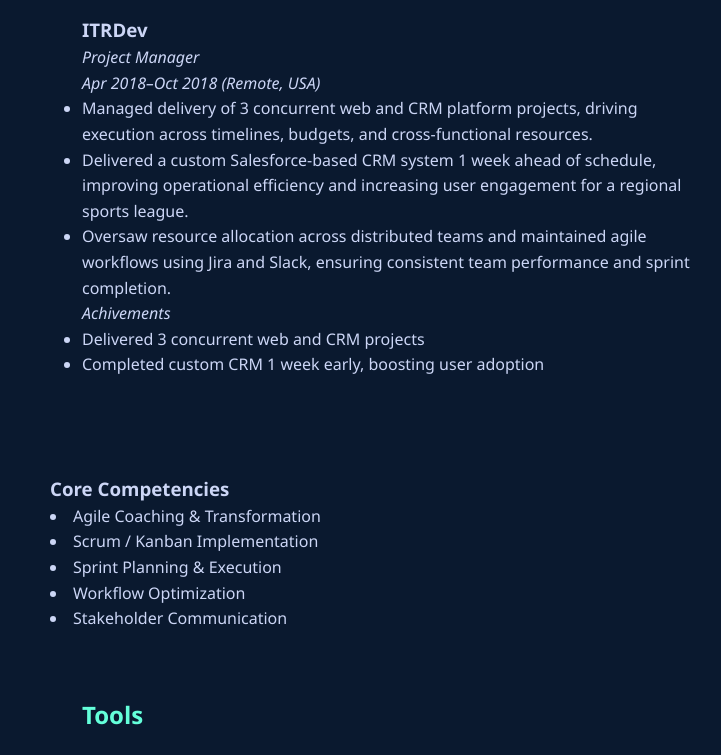
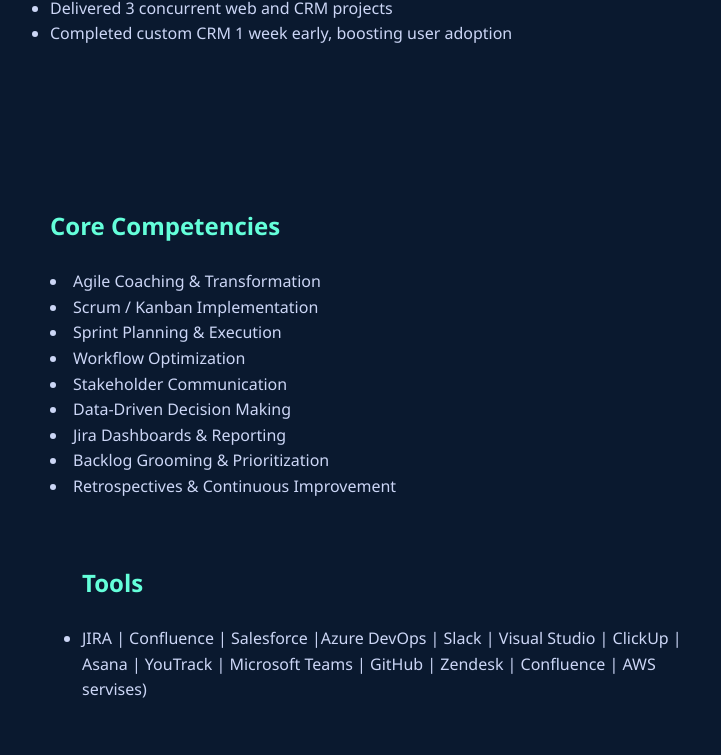
Before and after one commit to pmoksana/portfolio_project_manager, a plain HTML site: page index.html in a window 1280 px wide. Shown: the part 3863-4618 px from the top of the page, without its empty margins (254-975 px from the left). Drawn offline with Linux system fonts and the light colour scheme.

Commit message:
Update index.html

```diff
--- a/index.html
+++ b/index.html
@@ -37,7 +37,7 @@
     <h2>About Me</h2>
     <p>
       Certified Scrum Master and Agile Release Manager with 5+ years of experience driving cross-functional delivery in cloud-based environments across Europe, Australia, and the U.S. Proven success leading Agile transformations that increased sprint predictability by 20% and cut delivery bottlenecks by 30%.
- Skilled in coaching teams, facilitating Agile ceremonies, and driving continuous improvement through actionable retrospectives. Adept at translating complex business needs into structured, testable user stories and acceptance criteria. Managed building transparent workflows using Azure DevOps and Jira dashboards. Passionate about delivering high-value features through close collaboration with UX, Product Owners, and global delivery teams.
+ Skilled in coaching teams, facilitating Agile ceremonies, and driving continuous improvement through actionable retrospectives. Adept at translating complex business needs into structured, testable user stories and acceptance criteria. Managed building transparent workflows using Azure DevOps and Jira dashboards, Confluence, You. Passionate about delivering high-value features through close collaboration with UX, Product Owners, and global delivery teams.
   </section>
 
   <section id="expertise" class="section">
@@ -77,10 +77,7 @@
       </ul>
     </div>
 
-      <section id="experience" class="section">
-    <h2>Core Competencies</h2>
-    <div class="core competancies">
-      <p>
+
 
 <section id="experience" class="section">
     <h2>Experience</h2>
@@ -159,16 +156,20 @@
   </section>
 
 
-
-<div class="core_competencies">
-      <h3>Core Competencies</h3>
-
+ <section id="experience" class="section">
+    <h2>Core Competencies</h2>
+    <div class="core competancies">
+      <p>
 
 <li>Agile Coaching & Transformation</li>
 <li>Scrum / Kanban Implementation</li>
 <li>Sprint Planning & Execution</li>
 <li>Workflow Optimization</li>
 <li>Stakeholder Communication</li>
+        <li>Data-Driven Decision Making</li>
+<li>Jira Dashboards & Reporting</li>
+<li>Backlog Grooming & Prioritization</li>
+<li>Retrospectives & Continuous Improvement</li>
 
       </ul>
     </div>
```
